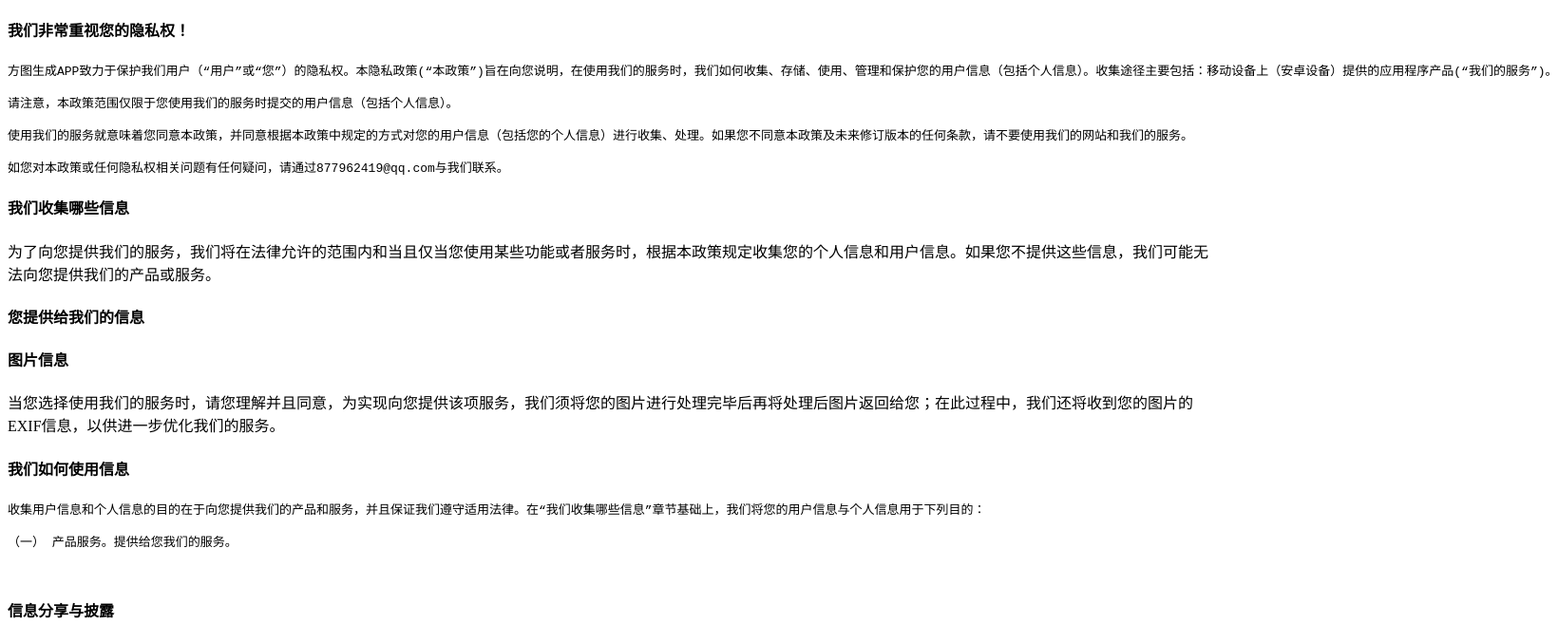
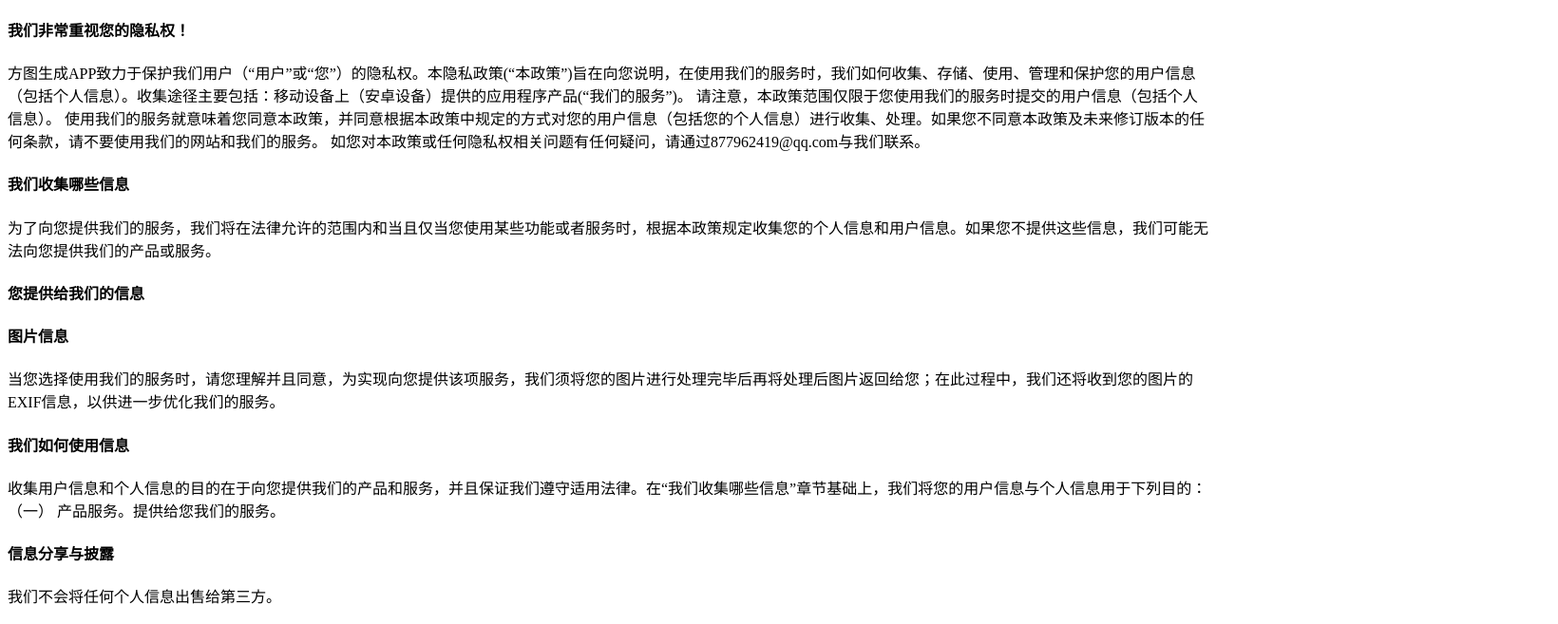
Before and after one commit to zhenmemory/zhenmemory.github.io, a plain HTML site: page index.html in a window 1280 px wide. Shown: the part 131-788 px from the top of the page at 95% size, 1640 px wide, since content can reach past the window. Drawn offline with Linux system fonts and the light colour scheme.

Commit message:
Update index.html

```diff
--- a/index.html
+++ b/index.html
@@ -28,13 +28,13 @@
           </div>
           <div class="content-section">
             <h4>我们非常重视您的隐私权！</h4>
-            <pre>方图生成APP致力于保护我们用户（“用户”或“您”）的隐私权。本隐私政策(“本政策”)旨在向您说明，在使用我们的服务时，我们如何收集、存储、使用、管理和保护您的用户信息（包括个人信息）。收集途径主要包括：移动设备上（安卓设备）提供的应用程序产品(“我们的服务”)。
+            <p>方图生成APP致力于保护我们用户（“用户”或“您”）的隐私权。本隐私政策(“本政策”)旨在向您说明，在使用我们的服务时，我们如何收集、存储、使用、管理和保护您的用户信息（包括个人信息）。收集途径主要包括：移动设备上（安卓设备）提供的应用程序产品(“我们的服务”)。
 
 请注意，本政策范围仅限于您使用我们的服务时提交的用户信息（包括个人信息）。
 
 使用我们的服务就意味着您同意本政策，并同意根据本政策中规定的方式对您的用户信息（包括您的个人信息）进行收集、处理。如果您不同意本政策及未来修订版本的任何条款，请不要使用我们的网站和我们的服务。
 
-如您对本政策或任何隐私权相关问题有任何疑问，请通过877962419@qq.com与我们联系。</pre>
+如您对本政策或任何隐私权相关问题有任何疑问，请通过877962419@qq.com与我们联系。</p>
           </div>
           <div class="content-section">
             <h4>我们收集哪些信息</h4>
@@ -49,14 +49,14 @@
           </div>
           <div class="content-section">
             <h4>我们如何使用信息</h4>
-            <pre>收集用户信息和个人信息的目的在于向您提供我们的产品和服务，并且保证我们遵守适用法律。在“我们收集哪些信息”章节基础上，我们将您的用户信息与个人信息用于下列目的：
+            <p>收集用户信息和个人信息的目的在于向您提供我们的产品和服务，并且保证我们遵守适用法律。在“我们收集哪些信息”章节基础上，我们将您的用户信息与个人信息用于下列目的：
 
-（一） 产品服务。提供给您我们的服务。
+（一） 产品服务。提供给您我们的服务。</p>
 
           </div>
           <div class="content-section">
             <h4>信息分享与披露</h4>
-            <pre>我们不会将任何个人信息出售给第三方。</pre>
+            <p>我们不会将任何个人信息出售给第三方。</p>
           </div>
           <div class="content-section">
             <h4>适用法律</h4>
```
